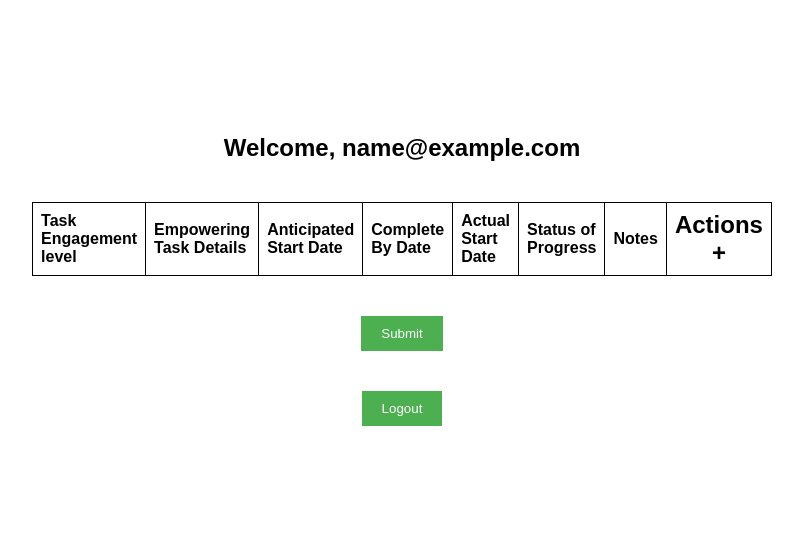
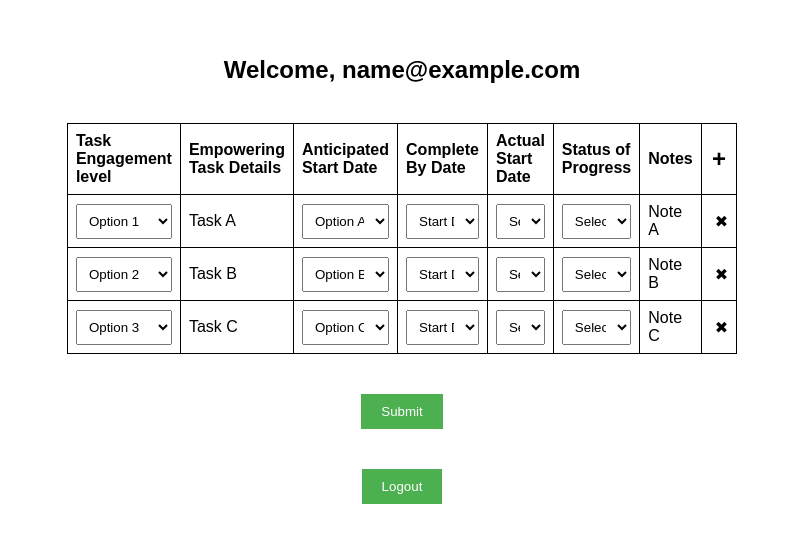
Before and after one commit to jenijefri/my-practice, a React (Create React App) app: page /home in a window 1280 px wide. Shown: the part 120-662 px from the top of the page, without its empty margins (238-1041 px from the left). Built offline with nearby package versions, Linux system fonts and the light colour scheme; sample sign-in values are in the browser's storage.

Commit message:
this is the data enter the dropdown and the remaing cell the data are enter and saved and delete automaticaly

```diff
--- a/src/Home/Home.js
+++ b/src/Home/Home.js
@@ -1,15 +1,10 @@
 import React, { useState, useEffect } from 'react';
 import { useNavigate } from 'react-router-dom';
-import { gapi } from 'gapi-script';
 
 const Home = () => {
   const navigate = useNavigate();
   const [user, setUser] = useState(null);
   const [sheetData, setSheetData] = useState([]);
-  const [newRow, setNewRow] = useState(['', '', '', '', '', '', '']);
-  const [editingRowIndex, setEditingRowIndex] = useState(null);
-  const [isEditing, setIsEditing] = useState(false);
-  const [isAddingNew, setIsAddingNew] = useState(false);
 
   useEffect(() => {
     const storedUser = JSON.parse(localStorage.getItem('user'));
@@ -21,18 +16,15 @@ const Home = () => {
       navigate('/login');
     } else {
       setUser(storedUser);
-     // fetchDataFromGoogleSheet();
+      // fetchDataFromGoogleSheet();
+      // For demonstration, initializing with some sample data
+      setSheetData([
+        ['Option 1', 'Task A', 'Option A', 'Start Date 1', 'End Date 1', 'In Progress', 'Note A'],
+        ['Option 2', 'Task B', 'Option B', 'Start Date 2', 'End Date 2', 'Completed', 'Note B'],
+        ['Option 3', 'Task C', 'Option C', 'Start Date 3', 'End Date 3', 'Pending', 'Note C'],
+      ]);
     }
   }, [navigate]);
-
-  //const fetchDataFromGoogleSheet = () => {
-    // Simulated data fetching
-    //const mockData = [
-     // ['Task 1', 'Details 1', '2024-07-10', '2024-07-15', '2024-07-10', 'In Progress', 'Some notes'],
-     // ['Task 2', 'Details 2', '2024-07-12', '2024-07-18', '2024-07-12', 'Completed', 'Notes here'],
-   // ];
-   // setSheetData(mockData);
-  //};
 
   const handleLogout = () => {
     localStorage.removeItem('user');
@@ -40,91 +32,30 @@ const Home = () => {
     navigate('/login');
   };
 
-  const handleEditClick = (rowIndex) => {
-    setEditingRowIndex(rowIndex);
-    setNewRow([...sheetData[rowIndex]]);
-    setIsEditing(true);
-  };
-
-  const handleSaveClick = () => {
-    const updatedSheetData = [...sheetData];
-    if (editingRowIndex !== null) {
-      updatedSheetData[editingRowIndex] = [...newRow];
-    } else {
-      updatedSheetData.push([...newRow]);
-    }
-    setSheetData(updatedSheetData);
-    setNewRow(['', '', '', '', '', '', '']);
-    setEditingRowIndex(null);
-    setIsEditing(false);
-    setIsAddingNew(false);
-  };
-
   const handleDeleteClick = (rowIndex) => {
     const updatedSheetData = sheetData.filter((_, index) => index !== rowIndex);
     setSheetData(updatedSheetData);
-    setNewRow(['', '', '', '', '', '', '']);
-    setEditingRowIndex(null);
-    setIsEditing(false);
   };
 
-  const handleInputChange = (index, value) => {
-    const updatedRow = [...newRow];
-    updatedRow[index] = value;
-    setNewRow(updatedRow);
+  const handleInputChange = (rowIndex, cellIndex, value) => {
+    const updatedSheetData = sheetData.map((row, index) => {
+      if (index === rowIndex) {
+        return row.map((cell, idx) => (idx === cellIndex ? value : cell));
+      }
+      return row;
+    });
+    setSheetData(updatedSheetData);
   };
 
   const handleAddNewRow = () => {
-    setNewRow(['', '', '', '', '', '', '']);
-    setIsEditing(true);
-    setIsAddingNew(true);
+    const newRow = ['Select', '', 'Select', 'Select', 'Select', '', ''];
+    setSheetData([...sheetData, newRow]);
   };
 
   const handleSubmit = async () => {
-    const CLIENT_ID = '482753064087-45cao68n6ucmd3757s0tesp9b34qqlf3.apps.googleusercontent.com';
-    const API_KEY = 'AIzaSyBuYJnQGPUbW9OrzBeX2AZKuFPfRTwAf_o';
-    const SPREADSHEET_ID = '1svIQ0U9n8eUnkh4Sxxz4X3c9N8WcmaeSXAUYOhsz31Q';
-    const RANGE = 'Sheet1!A1';
-
-    const DISCOVERY_DOCS = ["https://sheets.googleapis.com/$discovery/rest?version=v4"];
-    const SCOPES = "https://www.googleapis.com/auth/spreadsheets";
-
-    function gapiInit() {
-      return new Promise((resolve, reject) => {
-        gapi.load('client:auth2', () => {
-          gapi.client.init({
-            apiKey: API_KEY,
-            clientId: CLIENT_ID,
-            discoveryDocs: DISCOVERY_DOCS,
-            scope: SCOPES,
-          }).then(() => {
-            resolve();
-          }, error => {
-            reject(error);
-          });
-        });
-      });
-    }
-
-    function updateSheet() {
-      return gapi.client.sheets.spreadsheets.values.update({
-        spreadsheetId: SPREADSHEET_ID,
-        range: RANGE,
-        valueInputOption: 'RAW',
-        resource: {
-          values: sheetData,
-        },
-      });
-    }
-
-    try {
-      await gapiInit();
-      await gapi.auth2.getAuthInstance().signIn();
-      await updateSheet();
-      alert('Sheet updated successfully!');
-    } catch (error) {
-      console.error('Error updating sheet', error);
-    }
+    // Your Google Sheets API integration code goes here
+    console.log('Submitting data:', sheetData);
+    // Example: Send sheetData to Google Sheets API
   };
 
   return (
@@ -141,76 +72,91 @@ const Home = () => {
             <th style={{ border: '1px solid black', padding: '8px' }}>Status of Progress</th>
             <th style={{ border: '1px solid black', padding: '8px' }}>Notes</th>
             <th style={{ border: '1px solid black', padding: '8px', cursor: 'pointer', textAlign: 'center', margin: '10px', fontSize: '24px' }} onClick={handleAddNewRow}>
-              Actions &#43;
+              &#43;
             </th>
           </tr>
         </thead>
         <tbody>
           {sheetData.map((row, rowIndex) => (
             <tr key={rowIndex}>
-              {rowIndex === editingRowIndex ? (
-                <>
-                  {newRow.map((cell, cellIndex) => (
-                    <td key={cellIndex} style={{ border: '1px solid black', padding: '8px' }}>
-                      <input
-                        type="text"
+              {row.map((cell, cellIndex) => (
+                <td
+                  key={cellIndex}
+                  style={{ border: '1px solid black', padding: '8px', cursor: 'pointer' }}
+                  contentEditable={true}
+                  suppressContentEditableWarning
+                  onBlur={(e) => handleInputChange(rowIndex, cellIndex, e.target.innerText)}
+                >
+                   {cellIndex === 0 ? (
+                    <select
+                      value={cell}
+                      onChange={(e) => handleInputChange(rowIndex, cellIndex, e.target.value)}
+                      style={{ width: '100%', padding: '8px' }}
+                    >
+                      <option value="Select">Select</option>
+                      <option value="Option 1">Option 1</option>
+                      <option value="Option 2">Option 2</option>
+                      <option value="Option 3">Option 3</option>
+                    </select>
+                  ) : cellIndex === 2 ? (
+                    <select
+                      value={cell}
+                      onChange={(e) => handleInputChange(rowIndex, cellIndex, e.target.value)}
+                      style={{ width: '100%', padding: '8px' }}
+                    >
+                      <option value="Select">Select</option>
+                      <option value="Option A">Option A</option>
+                      <option value="Option B">Option B</option>
+                      <option value="Option C">Option C</option>
+                    </select>
+                  ) : cellIndex === 3 ? (
+                    <select
+                      value={cell}
+                      onChange={(e) => handleInputChange(rowIndex, cellIndex, e.target.value)}
+                      style={{ width: '100%', padding: '8px' }}
+                    >
+                      <option value="Select">Select</option>
+                      <option value="Start Date 1">Start Date 1</option>
+                      <option value="Start Date 2">Start Date 2</option>
+                      <option value="Start Date 3">Start Date 3</option>
+                    </select>
+                    ) : cellIndex === 4 ? (
+                      <select
                         value={cell}
-                        onChange={(e) => handleInputChange(cellIndex, e.target.value)}
-                        style={{ padding: '8px', boxSizing: 'border-box', width: '100%' }}
-                      />
-                    </td>
-                  ))}
-                  <td style={{ border: '1px solid black', padding: '8px' }}>
-                    <button onClick={handleSaveClick}>Save</button>
-                    <span
-                      onClick={() => handleDeleteClick(rowIndex)}
-                      style={{ cursor: 'pointer', marginLeft: '5px' }}
+                        onChange={(e) => handleInputChange(rowIndex, cellIndex, e.target.value)}
+                        style={{ width: '100%', padding: '8px' }}
+                      >
+                        <option value="Select">Select</option>
+                        <option value="Start Date 1">Start Date 1</option>
+                        <option value="Start Date 2">Start Date 2</option>
+                        <option value="Start Date 3">Start Date 3</option>
+                      </select>
+                  ) : cellIndex === 5 ? (
+                    <select
+                      value={cell}
+                      onChange={(e) => handleInputChange(rowIndex, cellIndex, e.target.value)}
+                      style={{ width: '100%', padding: '8px' }}
                     >
-                      &#10006;
-                    </span>
-                  </td>
-                </>
-              ) : (
-                <>
-                  {row.map((cell, cellIndex) => (
-                    <td key={cellIndex} style={{ border: '1px solid black', padding: '8px' }}>{cell}</td>
-                  ))}
-                  <td style={{ border: '1px solid black', padding: '8px' }}>
-                    <button onClick={() => handleEditClick(rowIndex)}>Edit</button>
-                    <span
-                      onClick={() => handleDeleteClick(rowIndex)}
-                      style={{ cursor: 'pointer', marginLeft: '5px' }}
-                    >
-                      &#10006;
-                    </span>
-                  </td>
-                </>
-              )}
-            </tr>
-          ))}
-          {isEditing && isAddingNew && (
-            <tr>
-              {newRow.map((cell, index) => (
-                <td key={index} style={{ border: '1px solid black', padding: '8px' }}>
-                  <input
-                    type="text"
-                    value={cell}
-                    onChange={(e) => handleInputChange(index, e.target.value)}
-                    style={{ padding: '8px', boxSizing: 'border-box', width: '100%' }}
-                  />
+                      <option value="Select">Select</option>
+                      <option value="End Date 1">End Date 1</option>
+                      <option value="End Date 2">End Date 2</option>
+                      <option value="End Date 3">End Date 3</option>
+                    </select>
+                  ) : (
+                    cell
+                  )}
                 </td>
               ))}
               <td style={{ border: '1px solid black', padding: '8px' }}>
-                <button onClick={handleSaveClick}>Save</button>
                 <span
-                  onClick={() => setIsEditing(false)}
+                  onClick={() => handleDeleteClick(rowIndex)}
                   style={{ cursor: 'pointer', marginLeft: '5px' }}
                 >
                   &#10006;
                 </span>
               </td>
             </tr>
-          )}
+          ))}
         </tbody>
       </table>
       <button onClick={handleSubmit} style={{ margin: '20px 0', padding: '10px 20px', backgroundColor: '#4CAF50', color: 'white', border: 'none', cursor: 'pointer' }}>
```
